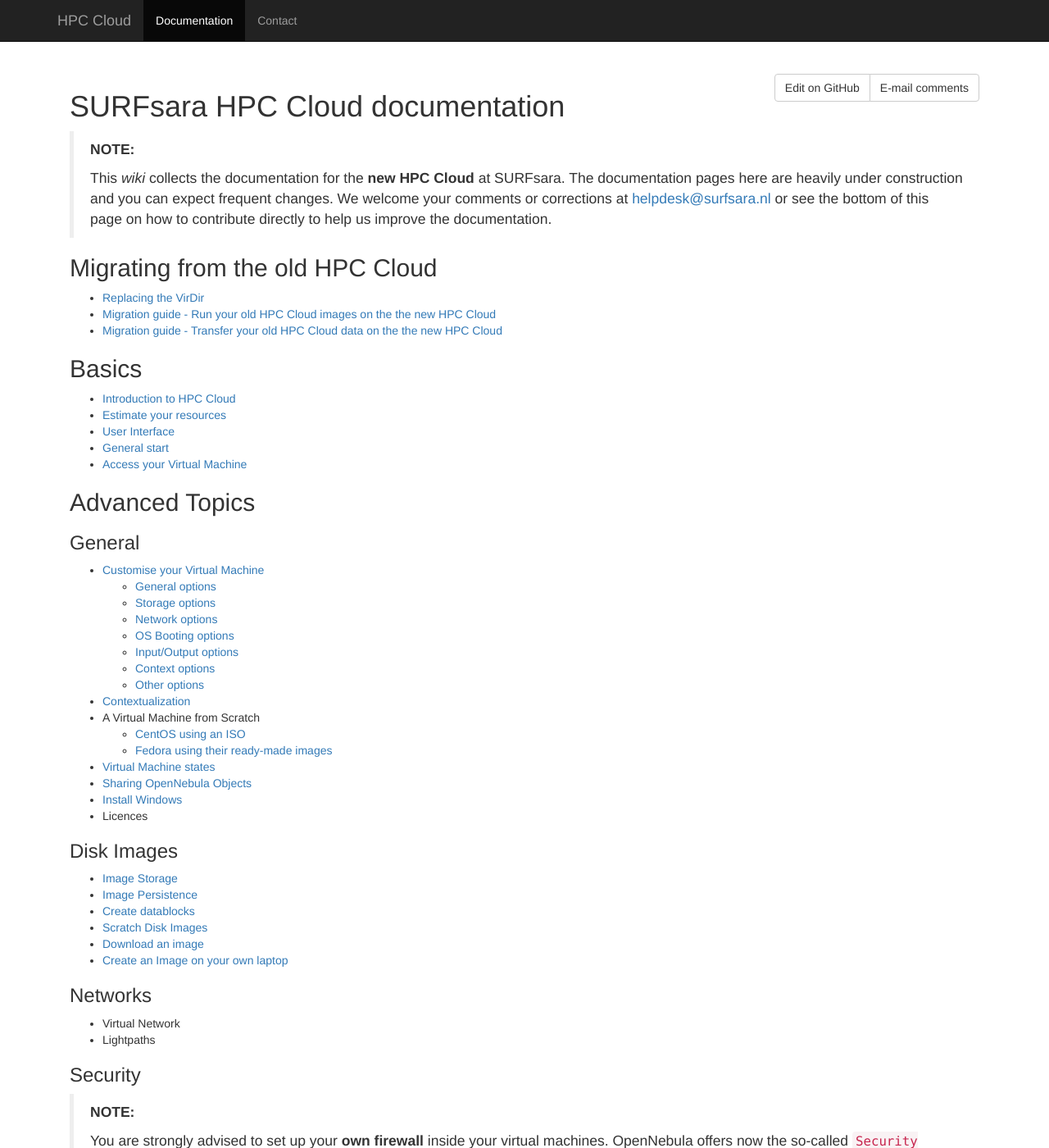
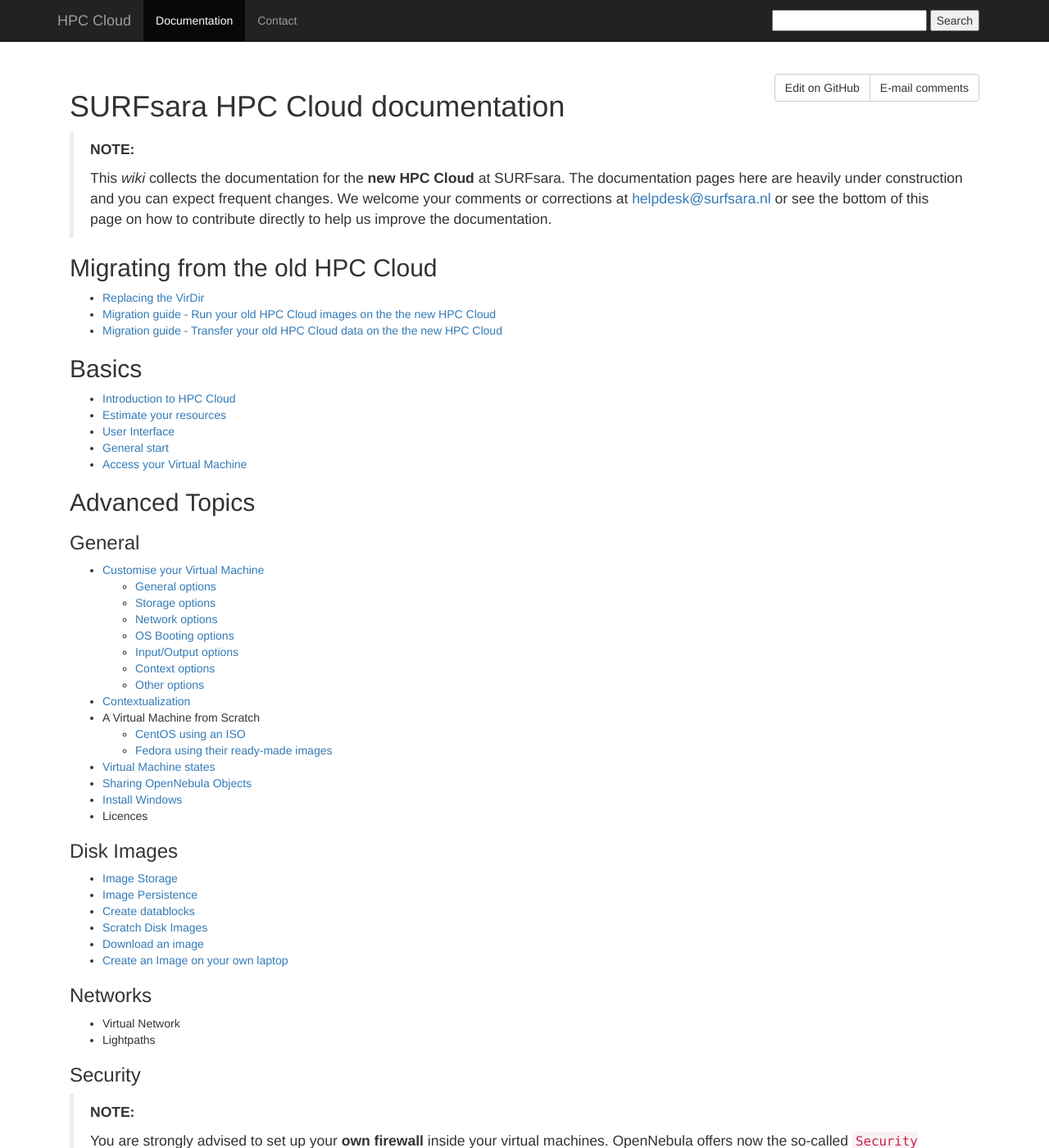
Before and after one commit to sara-nl/clouddocs, a Jekyll site: the page built from index.markdown, in a window 1280 px wide and 1400 px high. Shown: the whole window at 82% size. Built offline with Jekyll 4.4.1, drawn with Linux system fonts in a browser that asks for light colours.

Commit message:
Added a simple search box that calls Google

```diff
--- a/_layouts/default.html
+++ b/_layouts/default.html
@@ -40,6 +40,7 @@
             <li class="active"><a href="{{relative}}./">Documentation</a></li>
             <li><a href="https://www.surf.nl/en/contact.html">Contact</a></li>
           </ul>
+          <div class="searchbox"><input type="text" class="searchfield" /> <input type="button" value="Search" class="searchbutton" /></div>
         </div><!--/.nav-collapse -->
       </div>
     </nav>
--- a/css/starter-template.css
+++ b/css/starter-template.css
@@ -8,3 +8,11 @@
 img {
   max-width: 100%;
 }
+#navbar .searchbox {
+  padding-top: 12px;
+  padding-right: 15px;
+  float: right;
+}
+.searchbox {
+  display: none;
+}
--- a/js/general.js
+++ b/js/general.js
@@ -35,5 +35,11 @@
     // And set the right href to the links
     $('a.edit').attr( 'href', githubBaseEditURL + editLocation + '.markdown' ).attr( 'style', '' );
     $('a.comments').attr( 'href', 'mailto:helpdesk@surfsara.nl?subject=HPC%20Cloud%20documentation%20comments%20on%20page:%20' + encodeURIComponent( editLocation ) );
+
+    // Now enable the search bars
+    $('.searchbutton').on( 'click', function() {
+      location.assign( 'https://www.google.nl/search?q=site%3A' + encodeURIComponent( location.hostname ) + '+' + encodeURIComponent( $('.searchfield', $(this).parents('.searchbox').first() ).val() ) );
+    } );
+    $('.searchbox').show();
   } );
 })();
```
